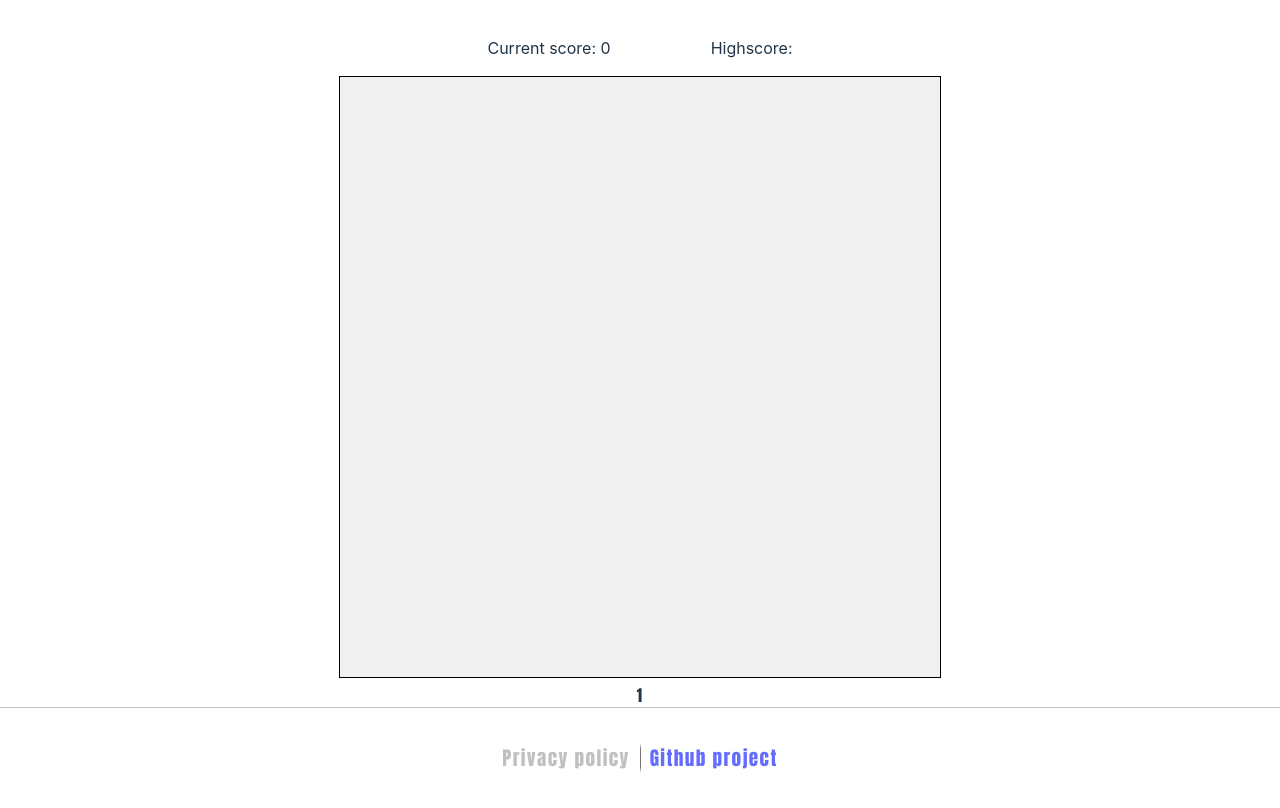
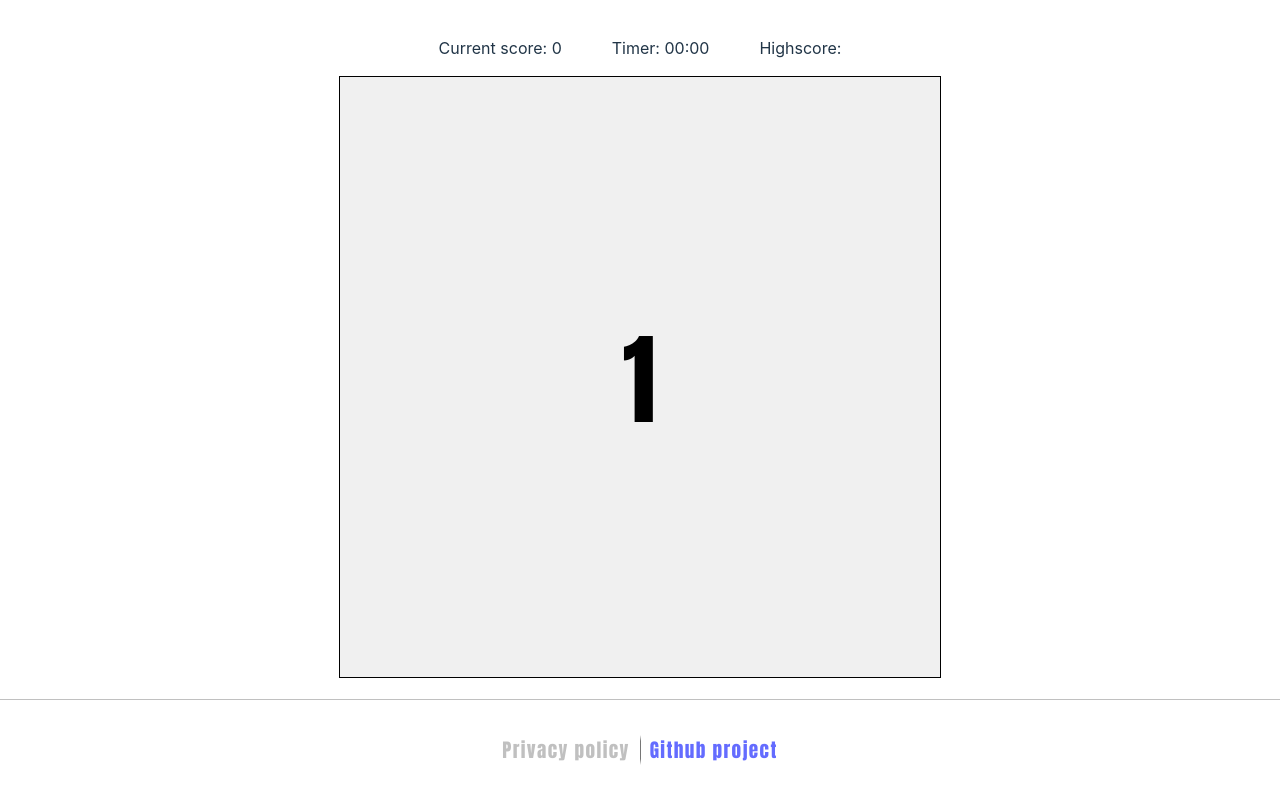
Before and after one commit to Pingis2/Cobra, a React (Vite) app in the folder frontend/: page /game in a window 1280 px wide. Both pictures are taken after a click on the button "Start Game". Built offline with nearby package versions, Linux system fonts and the light colour scheme.

Commit message:
added timer

```diff
--- a/frontend/src/pages/Game.tsx
+++ b/frontend/src/pages/Game.tsx
@@ -31,6 +31,7 @@ export const Game = () => {
     const [gameOver, setGameOver] = useState(false);
     const [gameStarted, setGameStarted] = useState(false);
     const [countdown, setCountdown] = useState(0);
+    const [timer, setTimer] = useState(0);
     const canvasRef = useRef<HTMLCanvasElement>(null);
 
     const token = localStorage.getItem("token");
@@ -278,12 +279,30 @@ export const Game = () => {
         }, 1000);
     };
 
+    const startTimer = () => {
+        setTimer(0);
+        const intervaldId = setInterval(() => {
+            setTimer((prev) => {
+                if (prev === 0) {
+                    clearInterval(intervaldId);
+                }
+                return prev + 1;
+            });
+        }, 1000);
+    }
+
+    const formatTime = (timeInSeconds: number) => {
+        const minutes = Math.floor(timeInSeconds / 60);
+        const seconds = timeInSeconds % 60;
+        return `${minutes < 10 ? "0" : ""}${minutes}:${seconds < 10 ? "0" : ""}${seconds}`;
+    }
 
     // Start game --------------------------------------------------------------
     const startGame = () => {
         setGameStarted(true);
         setGameOver(false);
         setCurrentScore(0);
+        startTimer();
         setSnake([
             { x: 10, y: 10 },
             { x: 9, y: 10 },
@@ -304,6 +323,7 @@ export const Game = () => {
             </header>
             <div className="score">
                 <p className="current-score">Current score: {currentScore}</p>
+                <p className="timer">Timer: {formatTime(timer)}</p>
                 <p className="higscore">Highscore: {user?.highscore}</p>
             </div>
             <section className="game-container">
@@ -321,7 +341,7 @@ export const Game = () => {
                     <button onClick={startCountdown} type="button" className="start-game-button">Start Game</button>
                 )}
                 {!gameStarted && countdown > 0 && (
-                    <div className="countdown">{countdown}</div> // Display countdown
+                    <div className="countdown">{countdown}</div>
                 )}
             </section>
 
--- a/frontend/src/styling/main.scss
+++ b/frontend/src/styling/main.scss
@@ -4,6 +4,7 @@
 @use './pages/start/start.scss' as *;
 @use './pages/leaderboard/leaderboard.scss' as *;
 @use './pages/result/result.scss' as *;
+@use './pages/start-game/start-game.scss' as *;
 
 @use './components/header/header.scss' as *;
 @use './components/footer/footer.scss' as *;
--- a/frontend/src/styling/pages/game/game-desktop.scss
+++ b/frontend/src/styling/pages/game/game-desktop.scss
@@ -1,13 +1,13 @@
+@media (min-width: 1024px) {
     .score {
         display: flex;
         flex-direction: row;
         justify-content: center;
-    gap: 100px;
+        gap: 50px;
     }
 
     .game-container {
         position: relative;
-}
 
         .start-game-button {
             position: absolute;
@@ -15,3 +15,14 @@
             left: 50%;
             transform: translate(-50%, -50%);
         }
+
+        .countdown {
+            position: absolute;
+            top: 50%;
+            left: 50%;
+            transform: translate(-50%, -50%);
+            font-size: 100px;
+            color: black;
+        }
+    }
+}
--- /dev/null
+++ b/frontend/src/styling/pages/game/game-mobile.scss
@@ -0,0 +1,26 @@
+.score {
+    display: flex;
+    flex-direction: row;
+    justify-content: center;
+    gap: 50px;
+}
+
+.game-container {
+    position: relative;
+
+    .start-game-button {
+        position: absolute;
+        top: 50%;
+        left: 50%;
+        transform: translate(-50%, -50%);
+    }
+
+    .countdown {
+        position: absolute;
+        top: 50%;
+        left: 50%;
+        transform: translate(-50%, -50%);
+        font-size: 50px;
+        color: black;
+    }
+}
--- a/frontend/src/styling/pages/game/game.scss
+++ b/frontend/src/styling/pages/game/game.scss
@@ -1 +1,2 @@
+@use '../game/game-mobile.scss' as *;
 @use '../game/game-desktop.scss' as *;
--- /dev/null
+++ b/frontend/src/styling/pages/start-game/start-game.scss
@@ -0,0 +1,2 @@
+@use './start-game-mobile.scss' as *;
+@use './start-game-desktop.scss' as *;
```
Also changed, not shown: frontend/src/styling/pages/start-game/start-game-desktop.scss (added), frontend/src/styling/pages/start-game/start-game-mobile.scss (added). Lines whose indentation alone changed are shown as unchanged.
